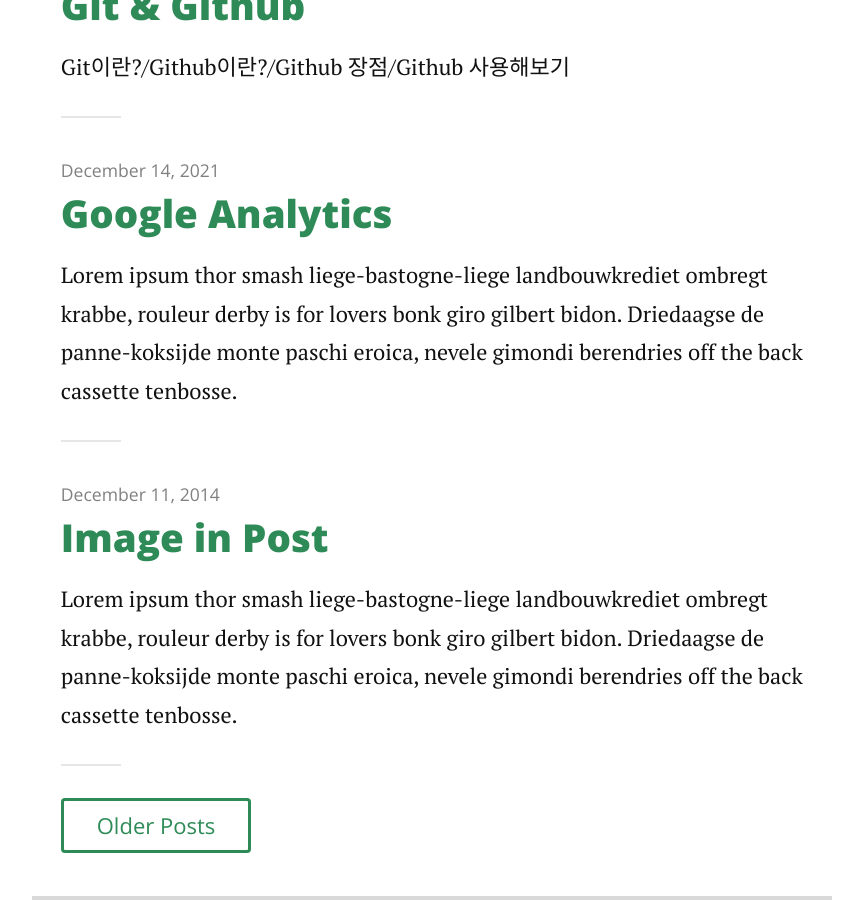
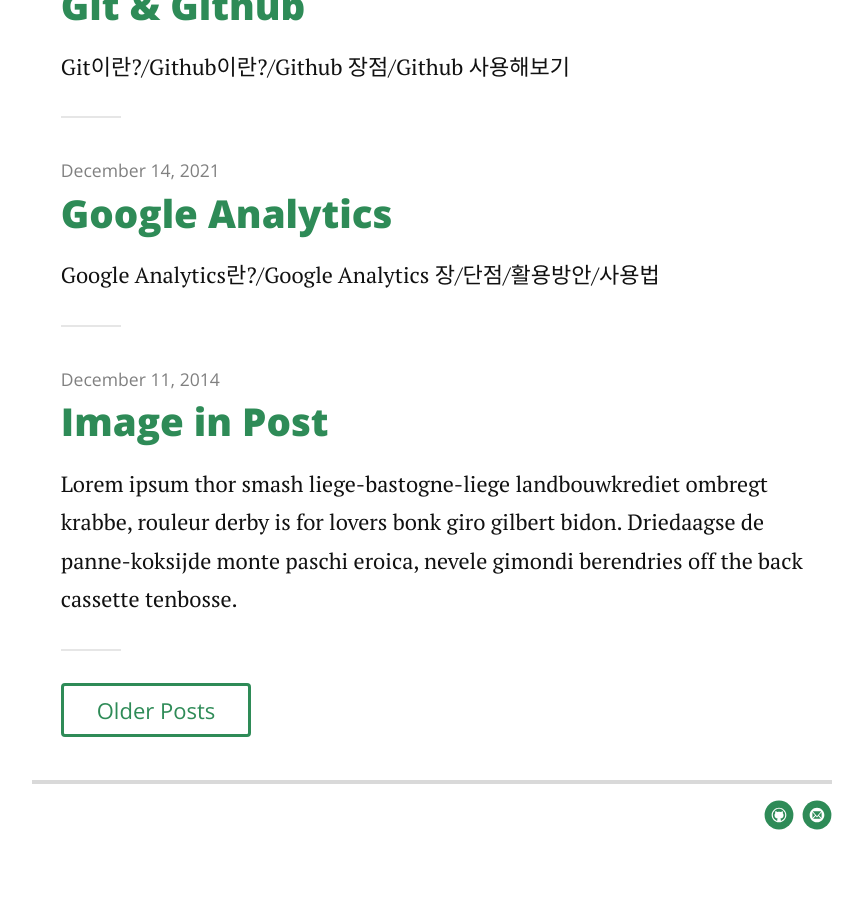
Before and after one commit to alsdn4956/KMU-Minu.github.io, a Jekyll site: the page built from index.html, in a window 1280 px wide and 900 px high, scrolled down 972 px. Shown: the whole window, without its empty margins (208-1071 px from the left). Built offline with Jekyll 4.4.1, drawn with Linux system fonts in a browser that asks for light colours; nearby versions of some CDN libraries; the list of posts is cut into pages by our own code; after the commit the page ends 1844 px from its top, so only the background shows below that.

Commit message:
Update 2014-12-12-figure-with-caption.markdown

```diff
--- a/_posts/2014-12-12-figure-with-caption.markdown
+++ b/_posts/2014-12-12-figure-with-caption.markdown
@@ -2,6 +2,8 @@
 layout: post
 title:  "Google Analytics"
 date:   2021-12-14
+description: Google Analytics란?/Google Analytics 장/단점/활용방안/사용법
+
 ---
 
 
```
